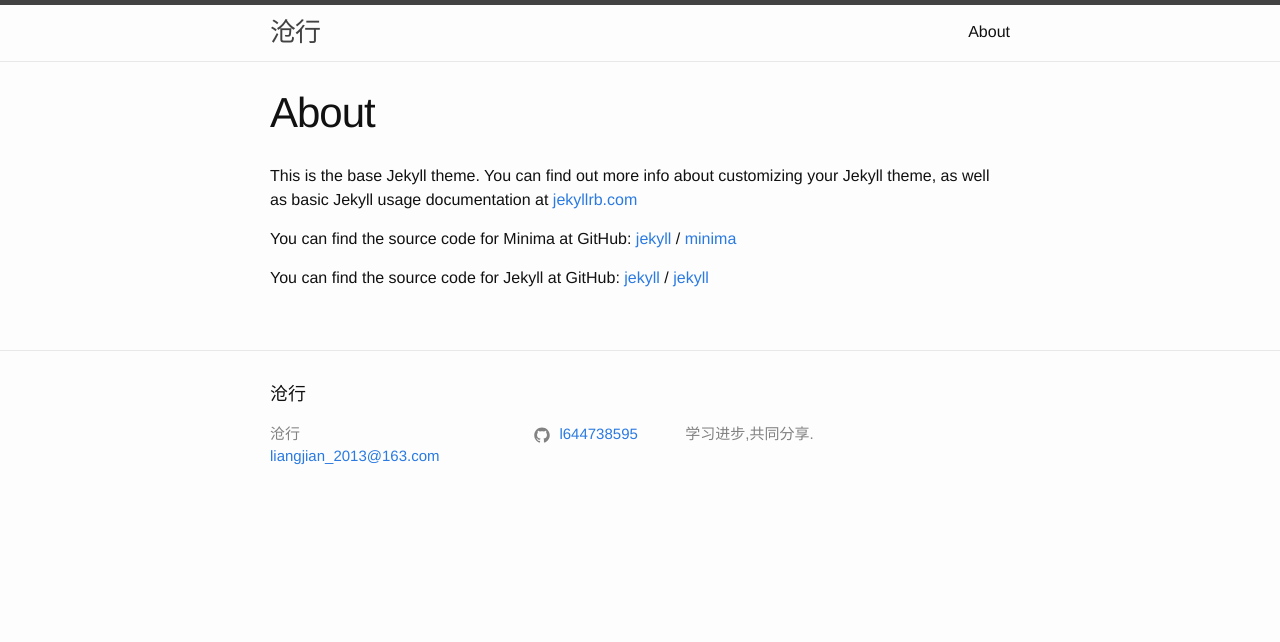
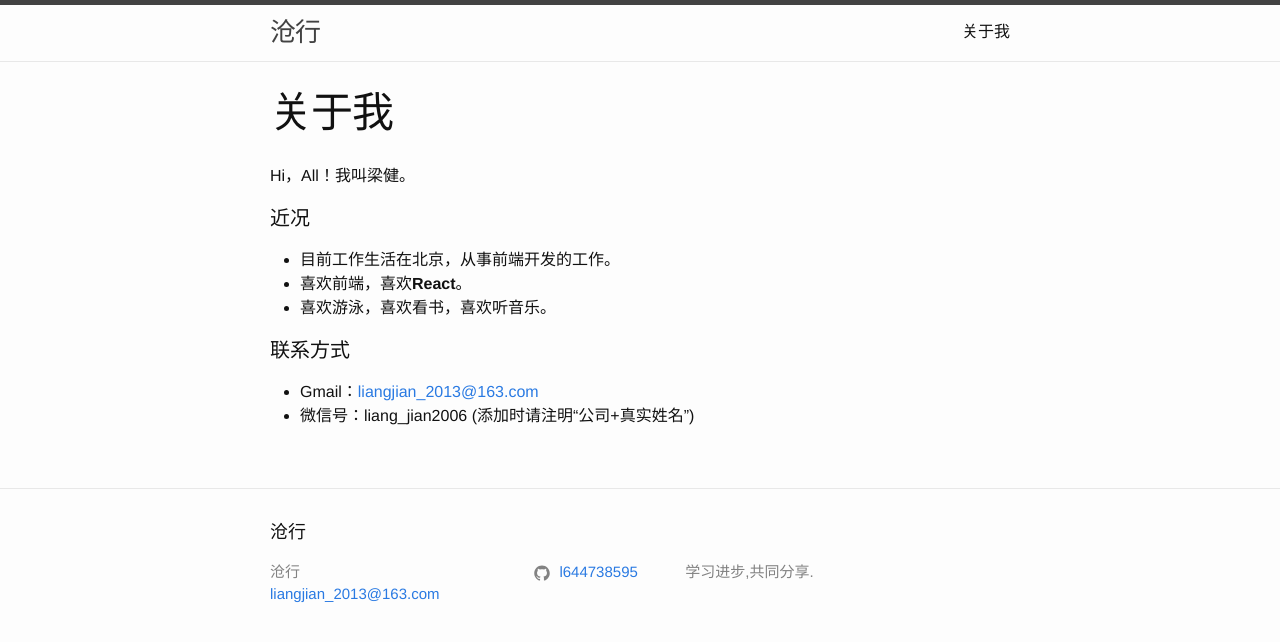
Before and after one commit to l644738595/l644738595.github.io, a Jekyll site: the page built from about.md, in a window 1280 px wide. Shown: the top 642 px of the page. Built offline with Jekyll 4.4.1, drawn with Linux system fonts in a browser that asks for light colours.

Commit message:
更新关于我

```diff
--- a/about.md
+++ b/about.md
@@ -1,18 +1,18 @@
 ---
 layout: page
-title: About
+title: 关于我
 permalink: /about/
 ---
 
-This is the base Jekyll theme. You can find out more info about customizing your Jekyll theme, as well as basic Jekyll usage documentation at [jekyllrb.com](https://jekyllrb.com/)
+Hi，All！我叫梁健。
 
-You can find the source code for Minima at GitHub:
-[jekyll][jekyll-organization] /
-[minima](https://github.com/jekyll/minima)
+#### 近况
 
-You can find the source code for Jekyll at GitHub:
-[jekyll][jekyll-organization] /
-[jekyll](https://github.com/jekyll/jekyll)
+- 目前工作生活在北京，从事前端开发的工作。
+- 喜欢前端，喜欢**React**。
+- 喜欢游泳，喜欢看书，喜欢听音乐。
 
+#### 联系方式
 
-[jekyll-organization]: https://github.com/jekyll
+- Gmail：[liangjian_2013@163.com](mailto:liangjian_2013@163.com)
+- 微信号：liang_jian2006 (添加时请注明“公司+真实姓名”)
```
Also changed, not shown: _posts/2017-08-28-理解 Virtual DOM.markdown (+7 -7 lines), assets/update/2017/08/28/VirtualDOM-1.png (added), assets/update/2017/08/28/VirtualDOM-2.png (added), assets/update/2017/08/28/VirtualDOM-3.png (added), assets/update/2017/08/28/VirtualDOM-4.png (added), assets/update/2017/08/28/VirtualDOM-5.png (added), assets/update/2017/08/28/VirtualDOM-6.png (added).
